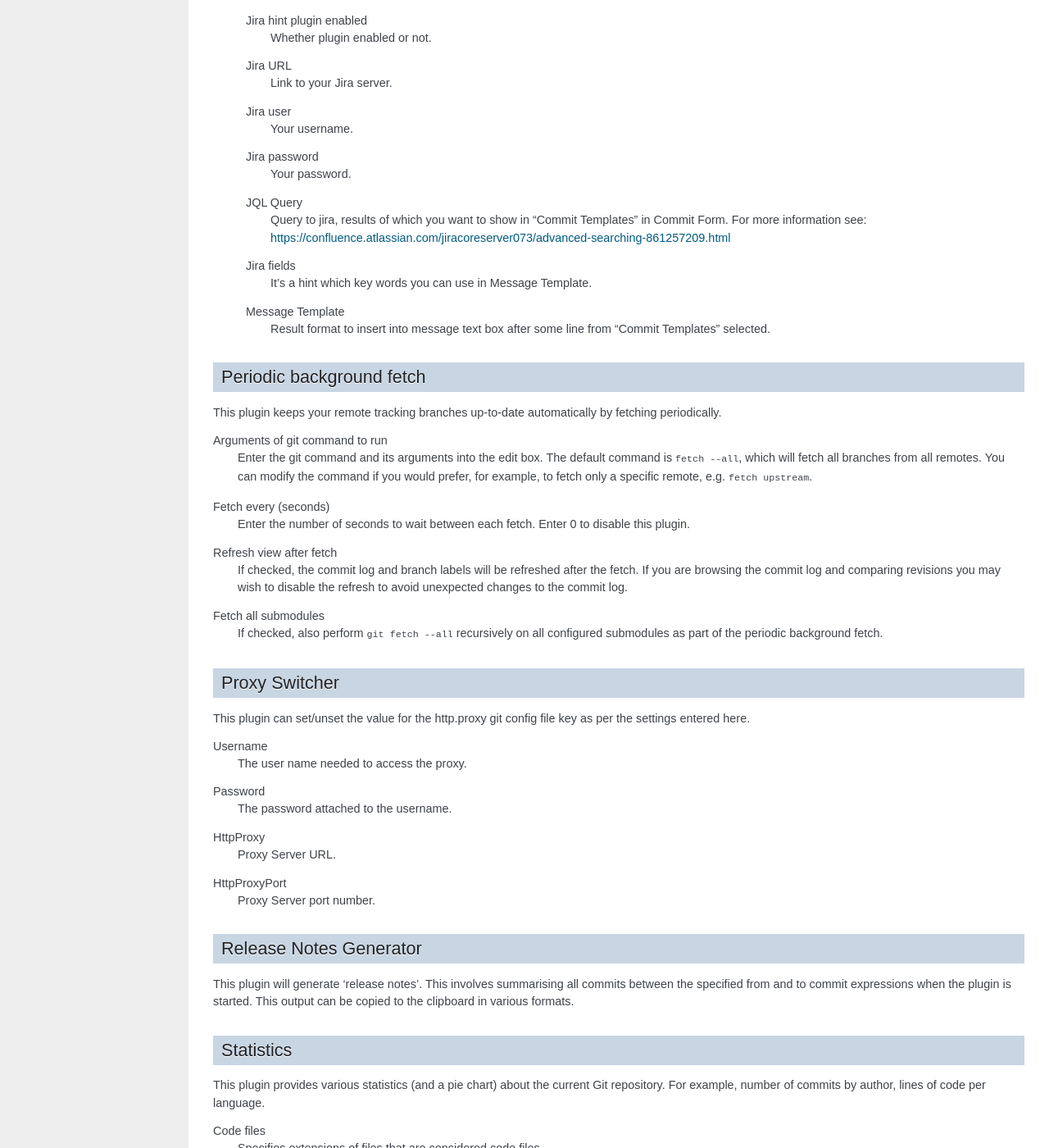
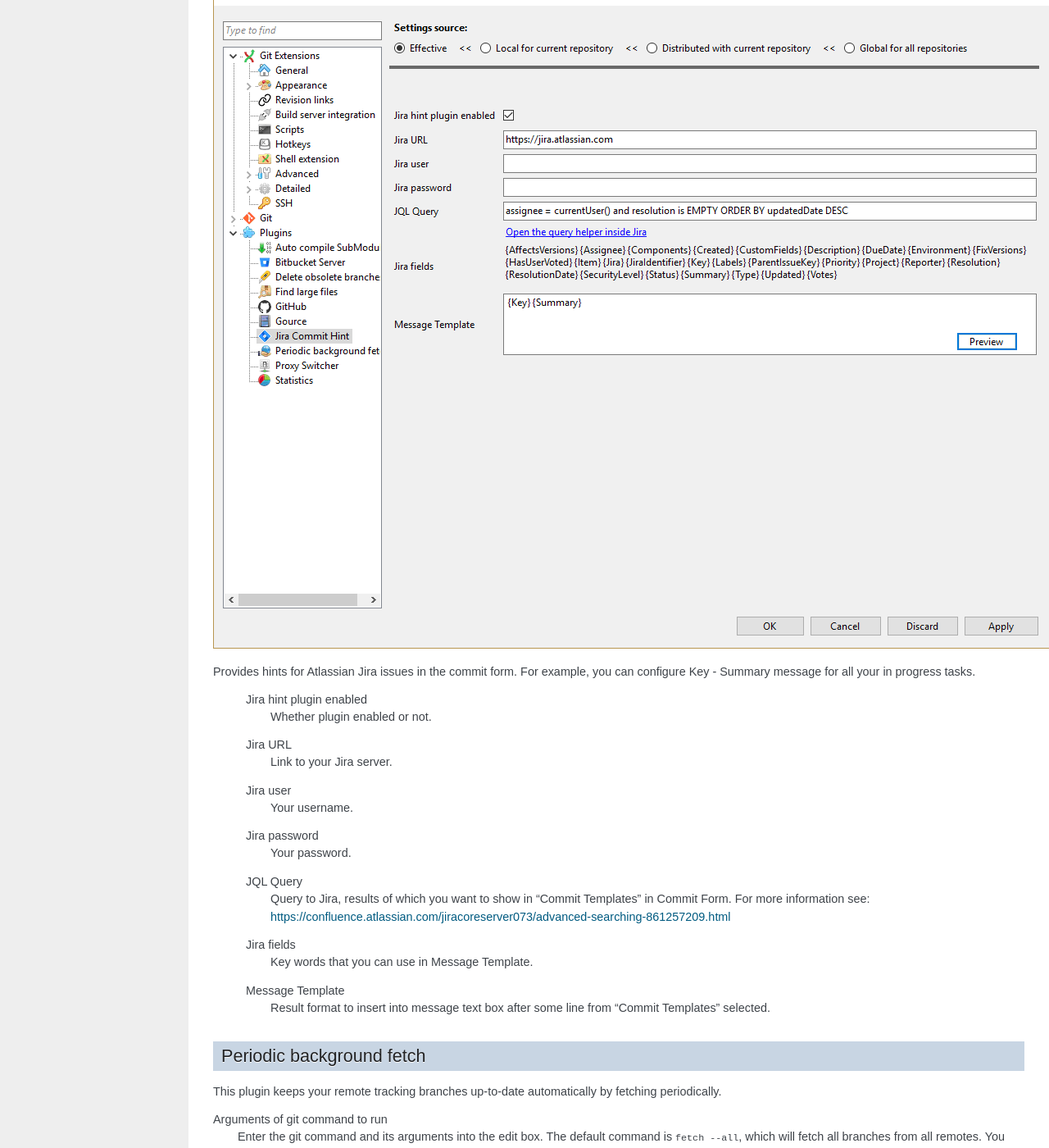
Before and after one commit to martinqt/GitExtensionsDoc, a Sphinx documentation site: the page built from source/plugins.rst, in a window 1280 px wide and 1400 px high, scrolled down 2387 px. Shown: the whole window at 82% size. Built offline with Sphinx 7.4.7, drawn with Linux system fonts in a browser that asks for light colours.

Commit message:
Added screenshot

```diff
--- a/source/plugins.rst
+++ b/source/plugins.rst
@@ -124,6 +124,8 @@
 
 .. settingspage:: Jira Commit Hint
 
+  .. image:: /images/plugins/jira_commit_hint.png
+
 Provides hints for Atlassian Jira issues in the commit form.
 For example, you can configure Key - Summary message for all your in progress tasks.
 
@@ -145,11 +147,11 @@
 
     .. setting:: JQL Query
 
-      Query to jira, results of which you want to show in "Commit Templates" in Commit Form. For more information see: https://confluence.atlassian.com/jiracoreserver073/advanced-searching-861257209.html
+      Query to Jira, results of which you want to show in "Commit Templates" in Commit Form. For more information see: https://confluence.atlassian.com/jiracoreserver073/advanced-searching-861257209.html
 
     .. setting:: Jira fields
 
-      It's a hint which key words you can use in Message Template.
+      Key words that you can use in Message Template.
 
     .. setting:: Message Template
 
```
Also changed, not shown: source/images/plugins/jira_commit_hint.png (added).
